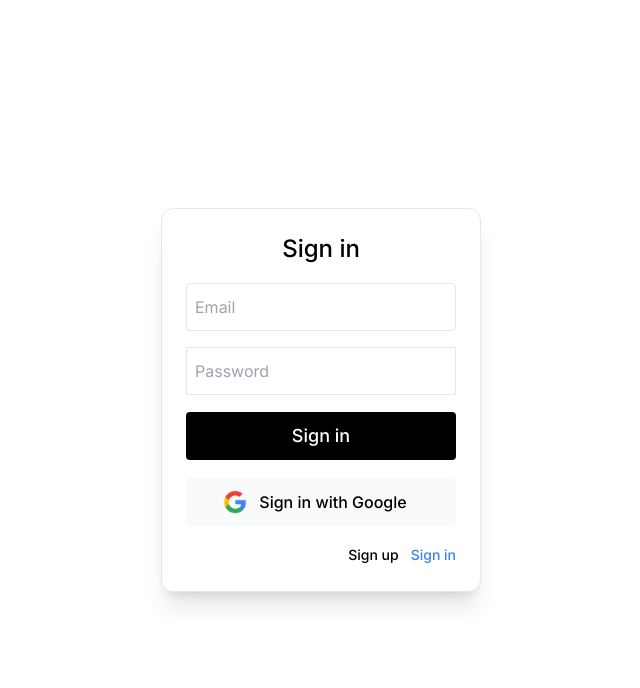
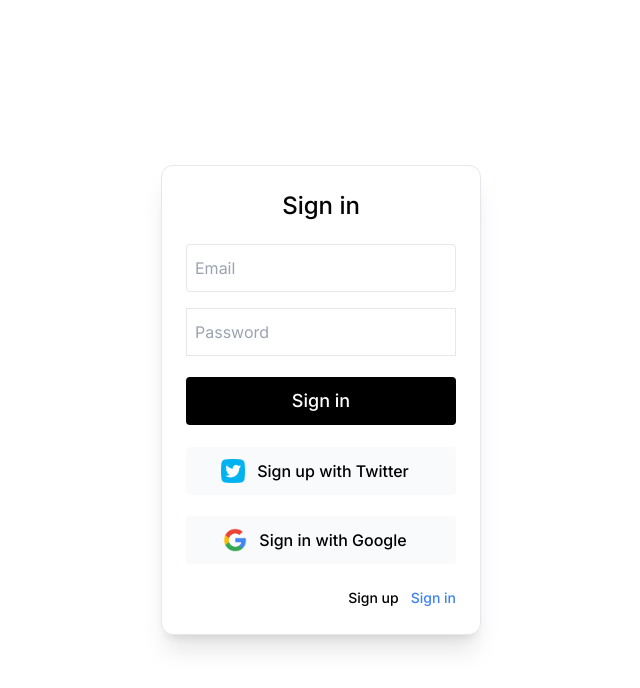
Before and after one commit to Maksimgnam/Wishlist, a Next.js app: page /registration in a window 1280 px wide. Both pictures are taken after a click on the element "Sign in". Shown: the top 688 px of the page, without its empty margins (319-959 px from the left). Built offline with nearby package versions, Linux system fonts and the light colour scheme.

Commit message:
add twitter auth

```diff
--- /dev/null
+++ b/app/home/[uid]/allWishlists/page.tsx
@@ -0,0 +1,9 @@
+import React from 'react'
+
+const page = () => {
+  return (
+    <div className='w-full h-svh bg-red-400'>page</div>
+  )
+}
+
+export default page
--- a/components/Settings.tsx
+++ b/components/Settings.tsx
@@ -97,7 +97,8 @@ const Settings:FC<SettingsData> = ({ isDarkTheme}) => {
                   </button> */}
                 </div>
 
-                <div className='w-full h-10  flex items-center p-2 pt-3 '>
+          {
+            user?.email &&     <div className='w-full h-10  flex items-center p-2 pt-3 '>
             <div className='w-auto h-auto flex items-center '>
               <button className='w-6 h-6 bg-yellow-300 text-black rounded flex items-center  justify-center'>
                  <img className='w-3 h-3' src="https://cdn.iconscout.com/icon/free/png-256/free-email-2026367-1713640.png" alt="" />
@@ -110,6 +111,8 @@ const Settings:FC<SettingsData> = ({ isDarkTheme}) => {
 
 
             </div>
+          }
+
                 <div className='w-full h-10  flex items-center p-2 pt-3 '>
                   <div className='w-auto h-auto flex items-center '>
 
--- a/components/SignIn.tsx
+++ b/components/SignIn.tsx
@@ -1,7 +1,7 @@
 "use client"
 import React, { FC, useState } from 'react';
 import { signInWithEmailAndPassword,  UserCredential} from 'firebase/auth';
-import { GoogleAuthProvider, signInWithPopup } from 'firebase/auth';
+import { GoogleAuthProvider,TwitterAuthProvider, signInWithPopup } from 'firebase/auth';
 import { auth } from '../firebase/config'
 import { useRouter } from 'next/navigation';
 import { Auth } from '@/interfaces';
@@ -48,11 +48,25 @@ const SignIn:FC<Auth>  = ({isChange}) => {
       });
 
   };
+  const twitterSignIn = () => {
+    const provider = new TwitterAuthProvider();
+    signInWithPopup(auth, provider)
+      .then((result) => {
+        const user = result.user;
+        const uid = user.uid;
+        Cookies.set('dealer', 'dealer', { expires: 7 });
+        router.push(`/home/${uid}`);
+        console.log('User signed in:', user);
+      })
+      .catch((error) => {
+        console.error('Error signing in with Twitter:', error);
+      });
+    }
 
 
 
   return (
-    <div className='w-80 h-96 bg-white border    rounded-xl shadow-xl flex flex-col  items-center  justify-between p-6'>
+    <div className='w-80 h-signin-card bg-white border    rounded-xl shadow-xl flex flex-col  items-center  justify-between p-6'>
         <h2 className='text-2xl text-black  font-medium'> Sign in</h2>
         <div className='w-full h-28 flex flex-col justify-between' >
             <input type="email" value={email} onChange={(e)=> setEmail(e.target.value)} className='w-full h-12 bg-transparent text-black border   rounded  outline-none pl-2' placeholder='Email'  />
@@ -63,11 +77,16 @@ const SignIn:FC<Auth>  = ({isChange}) => {
         <button onClick={signIn}   className='w-full h-12  rounded bg-black'>
           <p className='text-lg text-white font-medium'>Sign in</p>
         </button>
+        <button onClick={twitterSignIn} className='w-full h-12 rounded bg-slate-50 flex items-center justify-center'>
+            <Image src='/twitter.png' width={24} height={24} alt='' className=' relative right-3'/>
+            <p className='text-md text-black font-medium'>Sign up with Twitter</p>
+          </button>
         <button onClick={googleSignIn} className='w-full h-12 rounded bg-slate-50 flex items-center justify-center'>
 
             <Image src='/google-logo.png' width={24} height={24} alt='' className=' relative right-3'/>
             <p className='text-md text-black font-medium'>Sign in with Google</p>
-          </button>
+        </button>
+
 
         <div className='w-full h-6 flex items-center  justify-end' >
         <div className='w-auto h-auto flex'>
--- a/components/SignUp.tsx
+++ b/components/SignUp.tsx
@@ -1,6 +1,6 @@
 import React, { FC, useState } from 'react';
 import { createUserWithEmailAndPassword, updateProfile } from 'firebase/auth';
-import { GoogleAuthProvider, signInWithPopup } from 'firebase/auth';
+import { GoogleAuthProvider, TwitterAuthProvider, GithubAuthProvider,signInWithPopup } from 'firebase/auth';
 import { auth } from '../firebase/config';
 import { useRouter } from 'next/navigation';
 import Image from 'next/image';
@@ -120,6 +120,22 @@ const SignUp: FC<Auth> = ({ isChange }) => {
       });
 
   };
+  const twitterSignIn = () => {
+    const provider = new TwitterAuthProvider();
+    signInWithPopup(auth, provider)
+      .then((result) => {
+        const user = result.user;
+        const uid = user.uid;
+        Cookies.set('dealer', 'dealer', { expires: 7 });
+        router.push(`/home/${uid}`);
+        console.log('User signed in:', user);
+      })
+      .catch((error) => {
+        console.error('Error signing in with Twitter:', error);
+      });
+    }
+
+
 
   return (
 <div  className='w-full h-svh flex items-center justify-center'>
@@ -153,6 +169,11 @@ const SignUp: FC<Auth> = ({ isChange }) => {
           </div>
           <button onClick={signUp} className='w-full h-12 rounded bg-black'>
             <p className='text-lg text-white font-medium'>Sign up</p>
+          </button>
+
+          <button onClick={twitterSignIn} className='w-full h-12 rounded bg-slate-50 flex items-center justify-center'>
+            <Image src='/twitter.png' width={24} height={24} alt='' className=' relative right-3'/>
+            <p className='text-md text-black font-medium'>Sign up with Twitter</p>
           </button>
           <button onClick={googleSignIn} className='w-full h-12 rounded bg-slate-50 flex items-center justify-center'>
             <Image src='/google-logo.png' width={24} height={24} alt='' className=' relative right-3'/>
--- a/components/Wishes/WishHeader.tsx
+++ b/components/Wishes/WishHeader.tsx
@@ -69,7 +69,7 @@ const WishHeader:FC<WishHeaderData> = ({params, wishes, setIsFilter}) => {
            </div>
             ):(
 
-  <div className='w-20 h-6 bg-green-300 rounded flex items-center justify-center relative left-3'>
+  <div className='w-20 h-6 bg-green-300 sm:flex hidden rounded  items-center justify-center relative left-3'>
   <Image src='/public.png' width={18} height={18} alt=''  className=' relative right-1'/>
    <p className='text-mini text-black font-medium'>Public</p>
   </div>
--- a/tailwind.config.ts
+++ b/tailwind.config.ts
@@ -28,7 +28,8 @@ const config: Config = {
         "menu":"94vh",
         "wish-container":"75vh",
         "line":"2px",
-        'signup-card':'500px'
+        'signup-card':'525px',
+        'signin-card':'470px'
       },
       fontSize:{
         'mini':"12px"
```
Also changed, not shown: public/twitter.png (added). Lines whose indentation alone changed are shown as unchanged.
